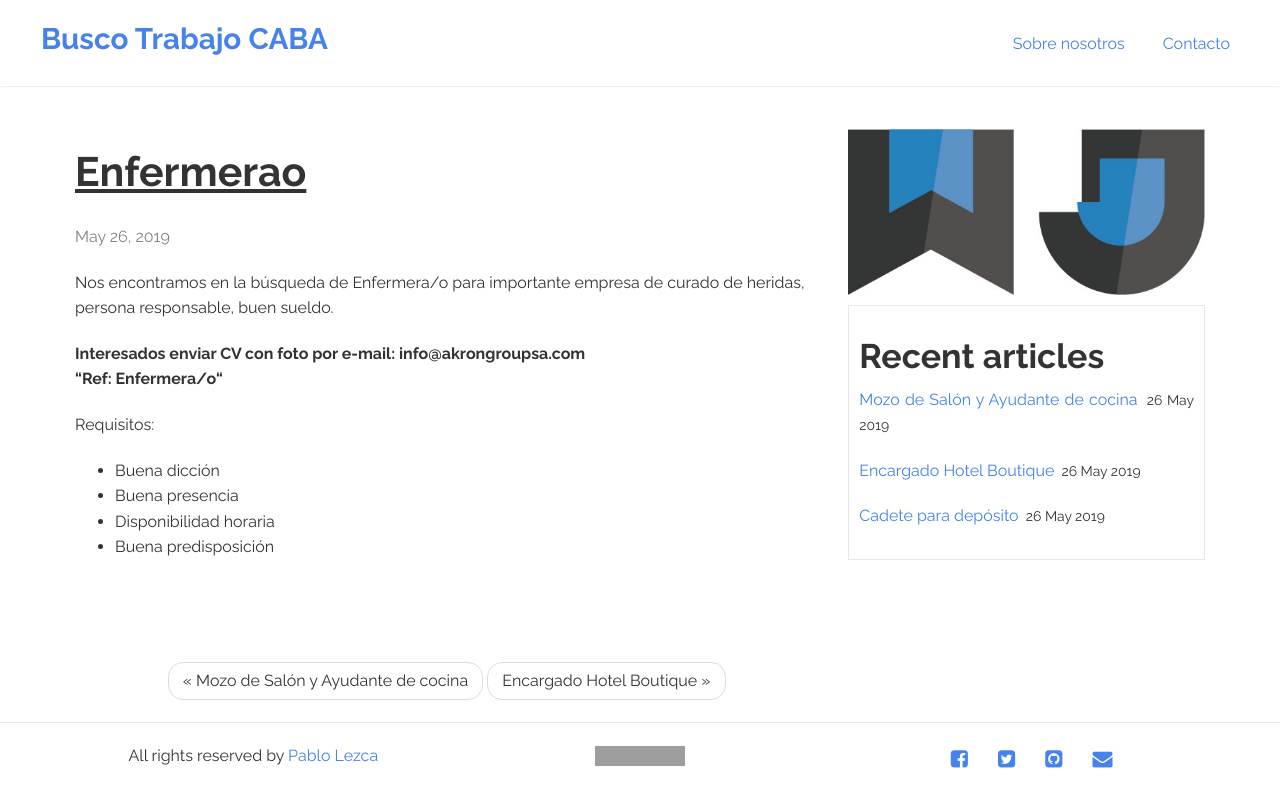
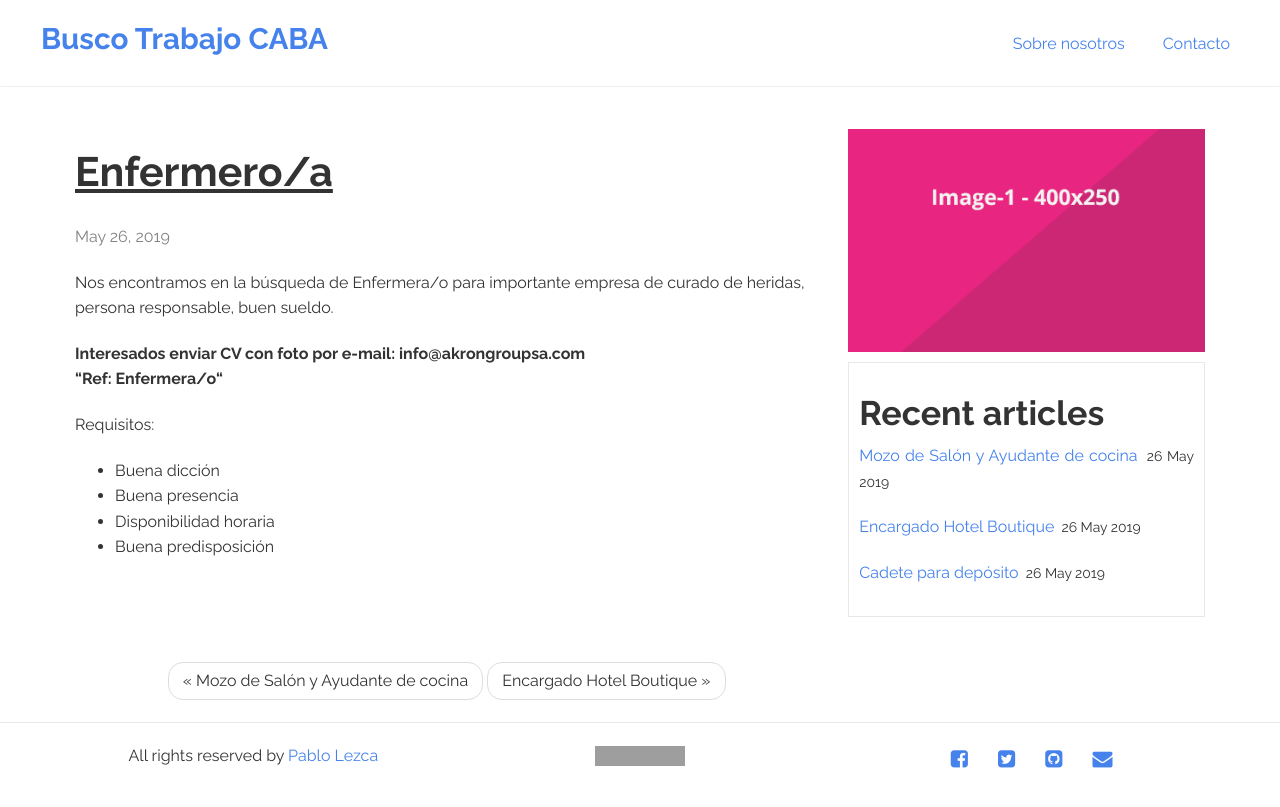
Before and after one commit to Lucas68747/buscotrabajoargentina.github.io, a Jekyll site: the page built from _posts/2019-05-26-enfermerao.md, in a window 1280 px wide. Shown: the top 807 px of the page. Built offline with Jekyll 4.4.1, drawn with Linux system fonts in a browser that asks for light colours; our own code applies the rules of GitHub Pages for plain Markdown files; grey boxes are pictures that could not be loaded.

Commit message:
Update 2019-05-26-enfermerao.md

```diff
--- a/_posts/2019-05-26-enfermerao.md
+++ b/_posts/2019-05-26-enfermerao.md
@@ -1,3 +1,9 @@
+---
+layout: post
+title:  "Enfermero/a"
+categories: hotel
+img: image-1.png
+---
 
 
 
```
